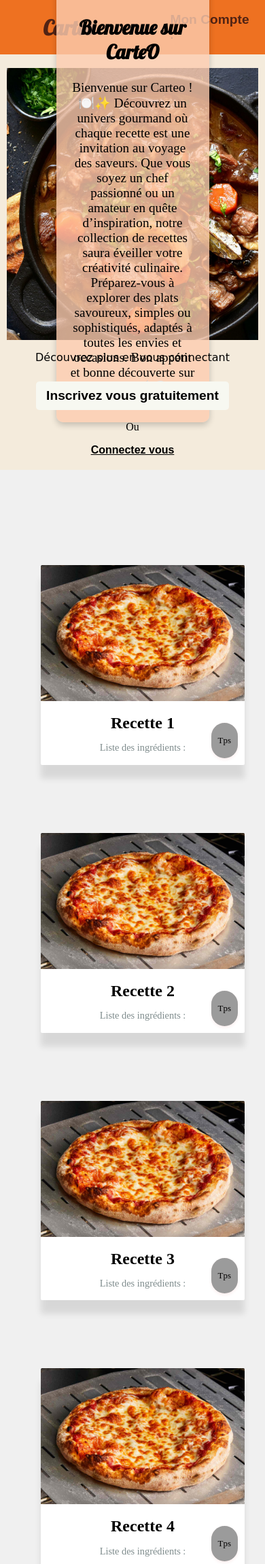
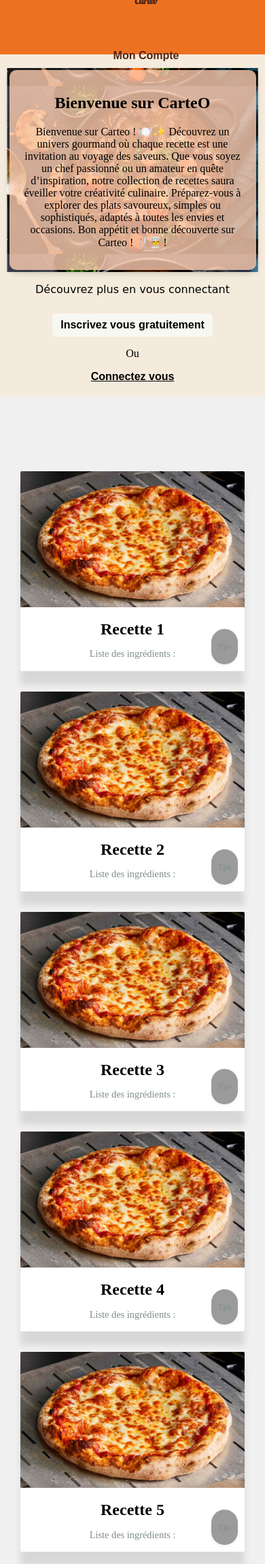
Before and after one commit to esteban-genty/gestionnaire-de-menu, a PHP site: page /accueil.php in a window 390 px wide. Shown: the top 2300 px of the page at 68% size. Run offline with PHP 8.4, Linux system fonts and the light colour scheme.

Commit message:
Ajout du responsive

```diff
--- a/Carteo.css/style.css
+++ b/Carteo.css/style.css
@@ -1,26 +1,18 @@
-/* style.css */
-
 /* Style général */
-
-/* Header */
-body{
-
-
-
+body {
     margin: 0;
     background-color: #f0f0f0;
 }
 
-header{
+header {
     background-color: #EE7121;
     display: flex;
     align-items: center;
     height: 80px;
     justify-content: center;
-
 }
 
-nav{
+nav {
     width: 88%;
     display: flex;
     justify-content: space-between;
@@ -156,36 +136,11 @@ button:hover {
 
 .carte:hover .conteneur-texte {
     opacity: 1;
-    max-height: 200px; /* Ajuste cette valeur selon le contenu */
+    max-height: 200px;
     padding: 10px;
 }
 
-.conteneur-texte p{
-    color: #020101;
-}
-
-
-.temps-box p{
-    color: #020101;
-}
-/* Responsive */
-
-
-@media (max-width: 768px) {
-    .header-logo {
-        flex-direction: column;
-        text-align: center;
-    }
-
-    .header_menu {
-        margin-top: 10px;
-    }
-
-    .Accueil {
-        padding: 20px 10px;
-    }
-}
-/* Div principale image en arrière-plan */
+/* Image en arrière-plan */
 .background-container {
     background-image: url(../assets/beef-stew.jpg);
     background-size: cover;
@@ -194,15 +149,10 @@ button:hover {
     display: flex;
     justify-content: center;
     align-items: center;
-
-}
-.background-container h2{
-    font-family: "Lobster", sans-serif;
 }
 
-/* Box  */
 .box {
-    background: rgba(253, 204, 175, 0.8); /* Fond semi-transparent */
+    background: rgba(253, 204, 175, 0.8);
     padding: 20px;
     border-radius: 10px;
     box-shadow: 0 4px 10px rgba(0, 0, 0, 0.2);
@@ -256,3 +189,53 @@ button:hover {
     margin-bottom: 20px;
     font-size: x-large;
 }
+
+/* Responsive */
+@media (max-width: 768px) {
+    nav {
+        flex-direction: column;
+        text-align: center;
+        gap: 10px;
+    }
+
+    .nav-right, .nav-left {
+        font-size: 1rem;
+    }
+
+    .Accueil {
+        padding: 20px 10px;
+    }
+
+    .box {
+        width: 90%;
+        font-size: medium;
+        padding: 15px;
+    }
+
+    .Accueil button {
+        font-size: medium;
+        padding: 8px 12px;
+    }
+
+    .recettes {
+        gap: 30px;
+        padding: 30px;
+    }
+
+    .carte {
+        width: 100%;
+    }
+
+    .background-container {
+        height: 300px;
+        background-size: contain;
+    }
+
+    .footer h2 {
+        font-size: 2.5rem;
+    }
+
+    .footer p {
+        font-size: 1rem;
+    }
+}
--- a/accueil.php
+++ b/accueil.php
@@ -1,3 +1,11 @@
+<?php
+session_start();
+
+//var_dump($_SESSION);
+
+?>
+
+
 <!DOCTYPE html>
 <html lang="fr">
 <head>
--- a/redirection.php
+++ b/redirection.php
@@ -1,3 +1,9 @@
+<?php
+session_start();
+
+//var_dump($_SESSION);
+
+?>
 
 <!DOCTYPE html>
 <html lang="fr">
```
Also changed, not shown: other parts of Carteo.css/style.css (+18 -47 lines), login.php (+9 -0 lines).
